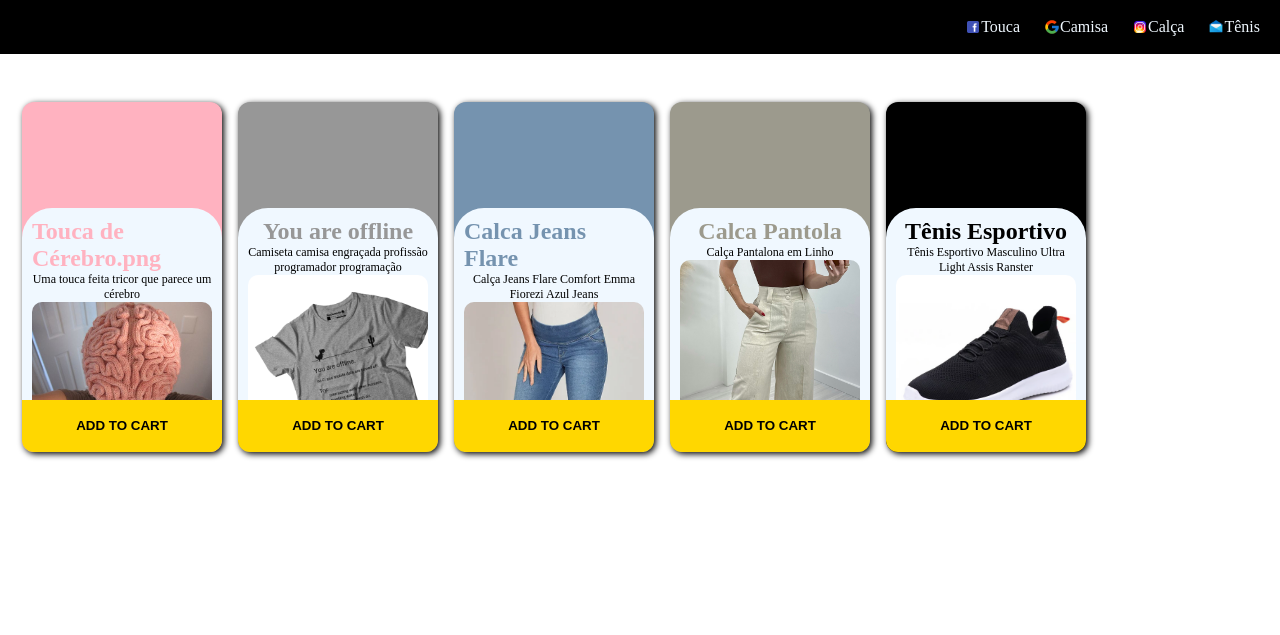
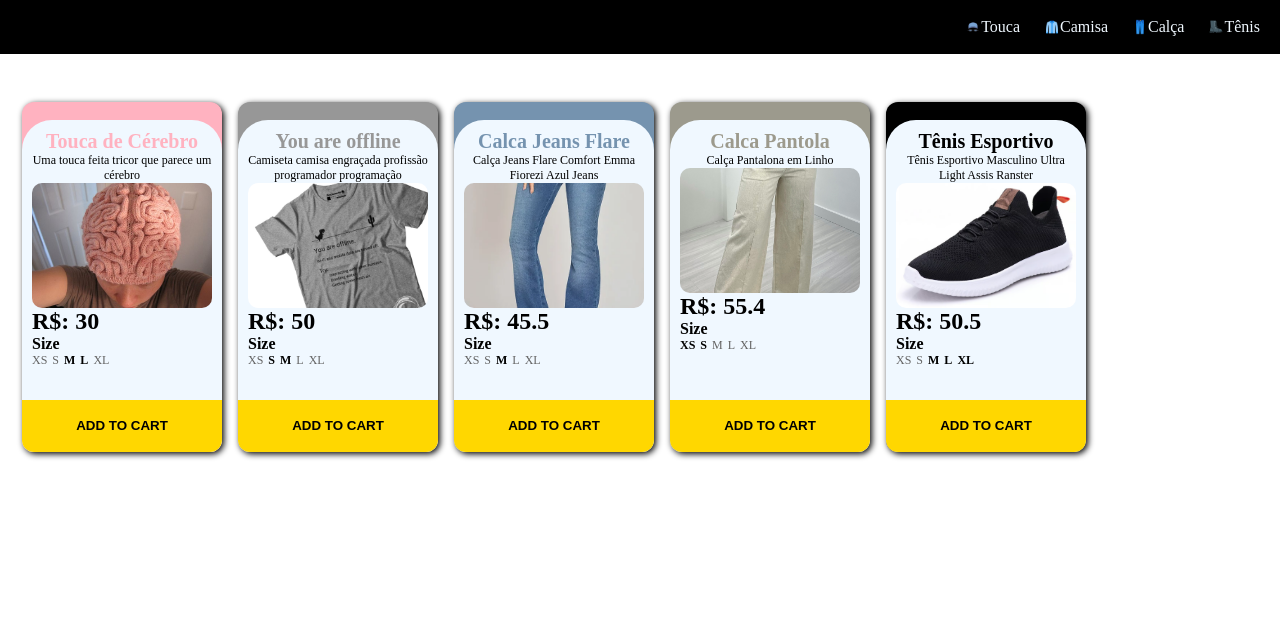
Before and after one commit to moh4b-z/card-bb, a plain HTML site: page index.html in a window 1280 px wide. Drawn offline with Linux system fonts and the light colour scheme.

Commit message:
desafio finalizado

```diff
--- a/main.js
+++ b/main.js
@@ -3,10 +3,10 @@
 import {produtos} from "./produtos.js"
 
 const disciplinas = [
-    {name: 'Touca', img: 'icons_facebook.png', tag: "Touca", color: '#ffffff'},
-    {name: 'Camisa', img: 'icons_google.png', tag: "Camisa", color: '#ffffff'},
-    {name: 'Calça', img: 'icons_instagram.png', tag: "Calca", color: '#ffffff'},
-    {name: 'Tênis', img: 'icons_mail.png', tag: "Tenis", color: '#ffffff'}
+    {name: 'Touca', img: 'icons8-touca-100.png', tag: "Touca", color: '#ffffff'},
+    {name: 'Camisa', img: 'icons8-camisa-96.png', tag: "Camisa", color: '#ffffff'},
+    {name: 'Calça', img: 'icons8-calça-96.png', tag: "Calca", color: '#ffffff'},
+    {name: 'Tênis', img: 'icons8-sapato-96.png', tag: "Tenis", color: '#ffffff'}
 ]
 const sizes = ["XS", "S", "M", "L", "XL"]
 
@@ -18,6 +18,7 @@ function criarSize(tamanhoQueExite, tamanhosQueTem, listaQueVaicolocar) {
         li.textContent = texto
         if (tamanhosQueTem.includes(texto)) {
             li.style.fontWeight = "bold"
+            li.style.color = "black"
         }
 
         ul.appendChild(li)
@@ -69,31 +70,47 @@ function filtrarCards(tag) {
 
 function criarCards(produto){
     const listaProdutos = document.getElementById('produtos')
+
     const novoCard = document.createElement('div')
     novoCard.classList.add("card")
-
     novoCard.dataset.tag = produto.tag
 
     const conteudoCard = document.createElement('div')
     conteudoCard.classList.add("conteudo")
+
+    const buttonCard = document.createElement('button')
+
+    const h2Card = document.createElement('h2')
+
+    const spanCard = document.createElement('span')
+
+    const imgCard = document.createElement('img')
+
+    const divCard = document.createElement('div')
+
+    const spanDivCard = document.createElement('span')
+
+    const h4DivCard = document.createElement('h4')
+
+    const ulDivCard = document.createElement('ul')
+
+
     novoCard.appendChild(conteudoCard)
-    const buttonCard = document.createElement('button')
+
     novoCard.appendChild(buttonCard)
 
-    const h2Card = document.createElement('h2')
     conteudoCard.appendChild(h2Card)
-    const spanCard = document.createElement('span')
+
     conteudoCard.appendChild(spanCard)
-    const imgCard = document.createElement('img')
+
     conteudoCard.appendChild(imgCard)
-    const divCard = document.createElement('div')
+
     conteudoCard.appendChild(divCard)
 
-    const spanDivCard = document.createElement('span')
     divCard.appendChild(spanDivCard)
-    const h4DivCard = document.createElement('h4')
+
     divCard.appendChild(h4DivCard)
-    const ulDivCard = document.createElement('ul')
+
     divCard.appendChild(ulDivCard)
 
     criarSize(sizes, produto.size, ulDivCard)
--- a/produtos.js
+++ b/produtos.js
@@ -2,7 +2,7 @@ export const produtos = {
     name: "Produtos",
     products: [
         {
-            "name": "Touca de Cérebro.png",
+            "name": "Touca de Cérebro",
             "description":"Uma touca feita tricor  que parece um cérebro",
             "image": "cerebro.png",
             "price": 30.00,
@@ -41,7 +41,7 @@ export const produtos = {
             "name": "Tênis Esportivo",
             "description":"Tênis Esportivo Masculino Ultra Light Assis Ranster",
             "image": "tenisEM.png",
-            "price": 0.00,
+            "price": 50.50,
             "size": ["M","L","XL"],
             "color": "000000",
             "tag": "Tenis"
--- a/stley.css
+++ b/stley.css
@@ -25,7 +25,7 @@ input{
 :root{
     --cor-houver: br;
     --cor-card: red;
-    --cor-size: #323232;
+    --cor-size: #636363;
 }
 
 
@@ -93,7 +93,7 @@ main{
     position: relative;
     flex-direction: column;
     align-items: center;
-    padding-top: 10%;
+    justify-content: end;
     width: 200px;
     height: 350px;
     border-radius: 12px;
@@ -108,8 +108,8 @@ main{
 }
 
 .conteudo{
-    min-height: 90%;
-    height: 90%;
+    min-height: 315px;
+    height: 95%;
     width: 100%;
     display: flex;
     flex-direction: column;
@@ -122,6 +122,7 @@ main{
 
 .conteudo h2{
     color: var(--cor-card);
+    font-size: 20px;
 }
 
 .conteudo span{
@@ -131,8 +132,17 @@ main{
 
 .conteudo img{
     width: 100%;
+    height: 40%;
     border-radius: 10px;
+    object-fit: cover;
+    transition: 1s;
 }
+
+.conteudo img:hover{
+    height: auto;
+    max-height: 60%;
+}
+
 
 .conteudo div{
     width: 100%;
```
Also changed, not shown: icon/icons8-calça-96.png (added), icon/icons8-camisa-96.png (added), icon/icons8-sapato-96.png (added), icon/icons8-touca-100.png (added), icon/icons_facebook.png (deleted), icon/icons_google.png (deleted), icon/icons_instagram.png (deleted), icon/icons_mail.png (deleted).
